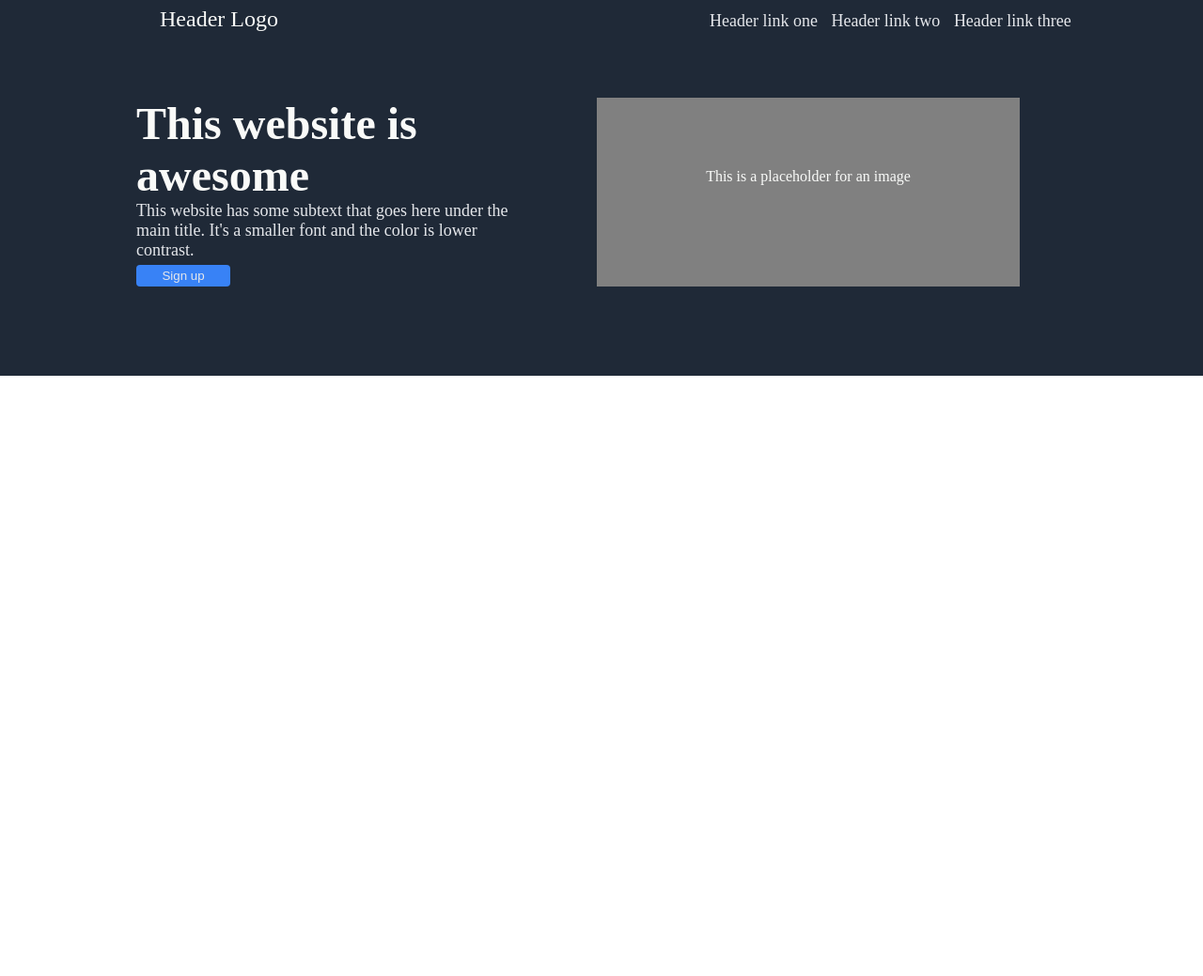
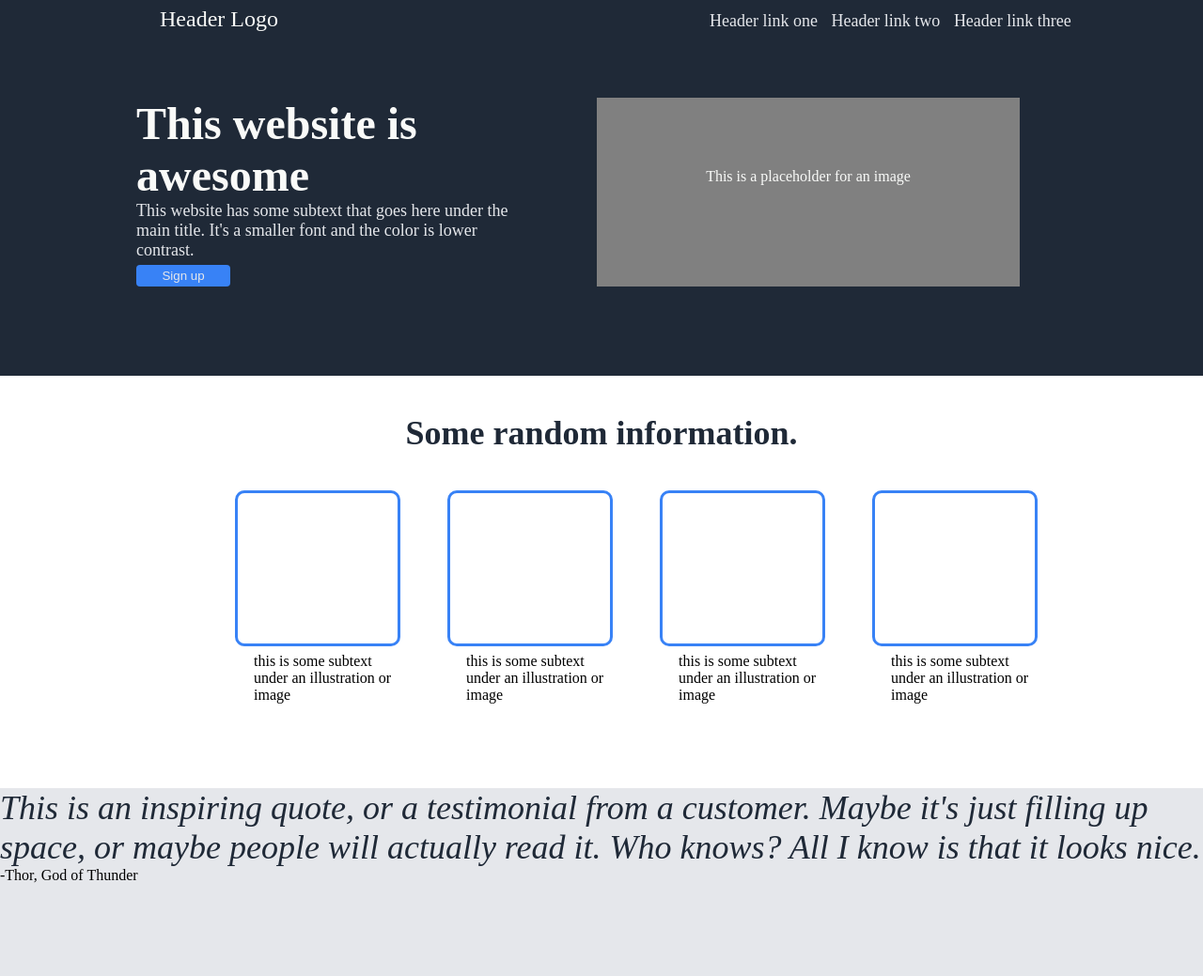
Before and after one commit to Sol-angel/landing-page, a plain HTML site: page index.html in a window 1280 px wide. Shown: the whole page at 94% size. Before the commit the page ends 800 px from the top, so only its background shows below. Drawn offline with Linux system fonts and the light colour scheme.

Commit message:
added final footer and element and completed the whole project.

```diff
--- a/index.html
+++ b/index.html
@@ -26,5 +26,41 @@
 
         </div>
     </header>
+
+    <h1>Some random information.</h1>
+
+<div class="container3">
+    <div class="item7 one">
+        <div class="empty"></div>
+        <div class="text"> this is some subtext under an illustration or image</div>
+    </div>
+
+    <div class="item7 two">
+        <div class="empty"></div>
+        <div class="text"> this is some subtext under an illustration or image</div>
+    </div>
+
+    <div class="item7 three">
+        <div class="empty"></div>
+        <div class="text"> this is some subtext under an illustration or image</div>
+    </div>
+
+    <div class="item7 four">
+        <div class="empty"></div>
+        <div class="text"> this is some subtext under an illustration or image</div>
+    </div>
+</div>
+
+<div class="container4">
+    <div class="item8">
+        <em> This is an inspiring quote, or a testimonial from a customer. Maybe it's just filling up space, or maybe people will actually read it. Who knows? All I know is that it looks nice.</em>
+    </div>
+    <div class="item9">
+        -Thor, God of Thunder
+    </div>
+
+
+</div>
+
 </body>
 </html>
--- a/style.css
+++ b/style.css
@@ -75,3 +75,57 @@ button {
     width: 400px;
     margin-left: 100px;
 }
+
+h1 {
+    color: #1F2937;
+    font-size: 36px;
+    font-weight: bold;
+    text-align: center;
+    margin-top: 40px;
+    margin-bottom: 40px;
+}
+
+.empty {
+    border: #3882F6 solid ;
+    height: 140px;
+    width: 150px;
+    margin-left: 40px;
+    padding: 10px;
+    border-radius: 10px;
+    margin-right: 10px;
+}
+
+.container3{
+    display: flex;
+    margin-bottom: 50px;
+
+}
+
+.item7 {
+    display: flex;
+    flex-wrap: wrap;
+    flex-direction: column;
+}
+
+.text {
+    width: 160px;
+    margin-bottom: 40px;
+    margin-left: 60px;
+    margin-top: 7px;
+}
+
+.one {
+    margin-left: 210px;
+
+}
+
+.container4 {
+    height: 200px;
+    background-color: #E5E7EB;
+}
+
+.item8 {
+    font-size: 36px;
+    color: #1F2937;
+
+}
```
